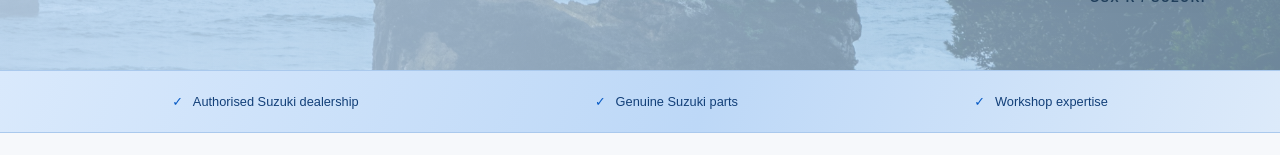
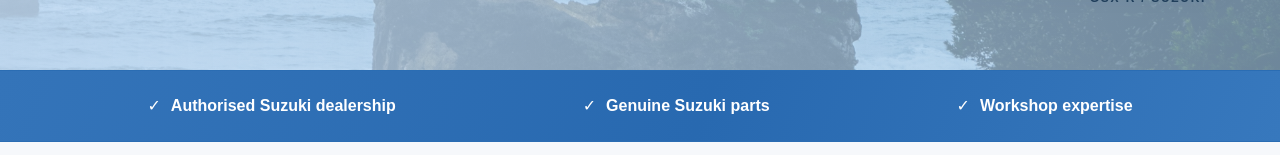
Before and after one commit to Kim1-Ryan/Umpleby-Motorcycles, a React (Vite) app: page / in a window 1280 px wide. Shown: the part 797-952 px from the top of the page. Built offline with nearby package versions, Linux system fonts and the light colour scheme; a web font is replaced by a local one.

Commit message:
Balance Suzuki blue benefits strip and improve text visibility

```diff
--- a/src/styles.css
+++ b/src/styles.css
@@ -256,14 +256,16 @@ nav > a.active {
   justify-content: space-around;
   gap: 20px;
   padding: 23px 5%;
-  background: linear-gradient(110deg, #d9e9fc, #bdd8f7 55%, #dceafa);
-  border-block: 1px solid #aac9ed;
-  font-size: 0.8rem;
-  color: #123f78;
+  background: linear-gradient(110deg, #3474b9, #2869b0 55%, #3778bd);
+  border-block: 1px solid #2b6db3;
+  font-size: 1rem;
+  font-weight: 600;
+  line-height: 1.5;
+  color: #ffffff;
 }
 .trust-strip span:before {
   content: "✓";
-  color: var(--blue);
+  color: #ffffff;
   margin-right: 10px;
 }
 .section {
@@ -781,7 +783,7 @@ footer {
     flex-wrap: wrap;
     justify-content: center;
     gap: 15px;
-    font-size: 0.67rem;
+    font-size: 0.9rem;
     padding: 18px;
   }
   .section {
```
